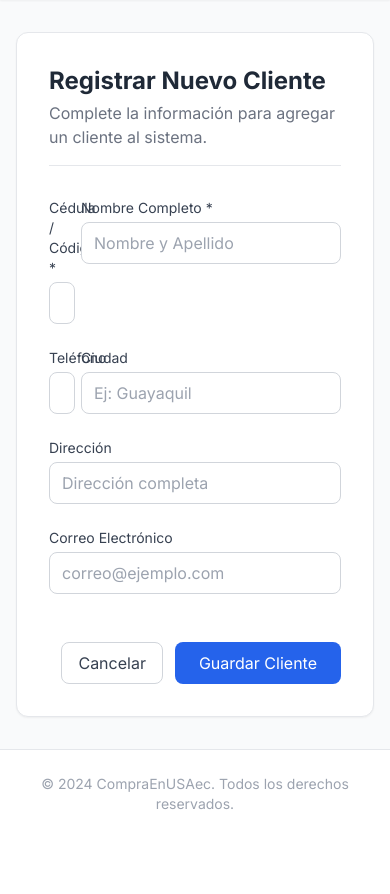
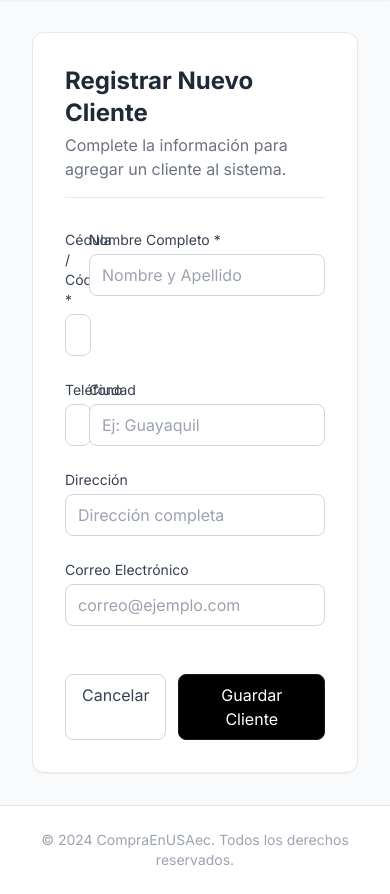
Before and after one commit to MiguelAngelEc/compraenUSAec, a Django app: page /registro/ in a window 390 px wide. Shown: the part 65-959 px from the top of the page. Before the commit the page ends 875 px from the top, so only its background shows below. Run offline with Django 3.2, Linux system fonts and the light colour scheme; some libraries are stand-ins or nearby versions.

Commit message:
cambio en responsive y estilos

```diff
--- a/Aplicaciones/Lista/templates/edicionCliente.html
+++ b/Aplicaciones/Lista/templates/edicionCliente.html
@@ -3,7 +3,7 @@
 {% block title %}Editar Cliente - CompraEnUSAec{% endblock %}
 
 {% block content %}
-<div class="max-w-2xl mx-auto">
+<div class="max-w-2xl mx-auto sm:px-0">
     <div class="bg-white rounded-xl shadow-sm border border-gray-200 p-8">
         <div class="mb-8 border-b pb-4">
             <h2 class="text-2xl font-bold text-gray-800">Editar Cliente</h2>
@@ -58,7 +58,7 @@
                     Cancelar
                 </a>
                 <button type="submit"
-                    class="px-6 py-2 bg-blue-600 text-white rounded-lg hover:bg-blue-700 transition-colors font-medium">
+                    class="px-6 py-2 bg-black text-white rounded-lg hover:bg-white hover:text-black border border-gray-900 transition-colors font-medium">
                     Actualizar Cliente
                 </button>
             </div>
--- a/Aplicaciones/Lista/templates/gestionLista.html
+++ b/Aplicaciones/Lista/templates/gestionLista.html
@@ -7,7 +7,7 @@
     <div class="flex justify-between items-center">
         <h1 class="text-2xl font-bold text-gray-800">Lista de Clientes</h1>
         <a href="{% url 'registro' %}"
-            class="bg-gray-900 text-white px-4 py-2 rounded-lg hover:bg-gray-600 transition-colors flex items-center gap-2">
+            class="bg-gray-900 text-white px-4 py-2 text-sm sm:px-4 sm:py-2 sm:text-base rounded-lg hover:bg-white hover:text-black border border-gray-900 transition-colors flex items-center gap-2">
             <svg xmlns="http://www.w3.org/2000/svg" class="h-5 w-5" viewBox="0 0 20 20" fill="currentColor">
                 <path fill-rule="evenodd"
                     d="M10 3a1 1 0 011 1v5h5a1 1 0 110 2h-5v5a1 1 0 11-2 0v-5H4a1 1 0 110-2h5V4a1 1 0 011-1z"
--- a/Aplicaciones/Lista/templates/registro.html
+++ b/Aplicaciones/Lista/templates/registro.html
@@ -3,7 +3,7 @@
 {% block title %}Registrar Cliente - CompraEnUSAec{% endblock %}
 
 {% block content %}
-<div class="max-w-2xl mx-auto">
+<div class="max-w-2xl mx-auto px-4 sm:px-6 lg:px-8">
     <div class="bg-white rounded-xl shadow-sm border border-gray-200 p-8">
         <div class="mb-8 border-b pb-4">
             <h2 class="text-2xl font-bold text-gray-800">Registrar Nuevo Cliente</h2>
@@ -58,7 +58,7 @@
                     Cancelar
                 </a>
                 <button type="submit"
-                    class="px-6 py-2 bg-blue-600 text-white rounded-lg hover:bg-blue-700 transition-colors font-medium">
+                    class="px-6 py-2 bg-black text-white rounded-lg hover:bg-white hover:text-black border border-gray-900 transition-colors font-medium">
                     Guardar Cliente
                 </button>
             </div>
```
